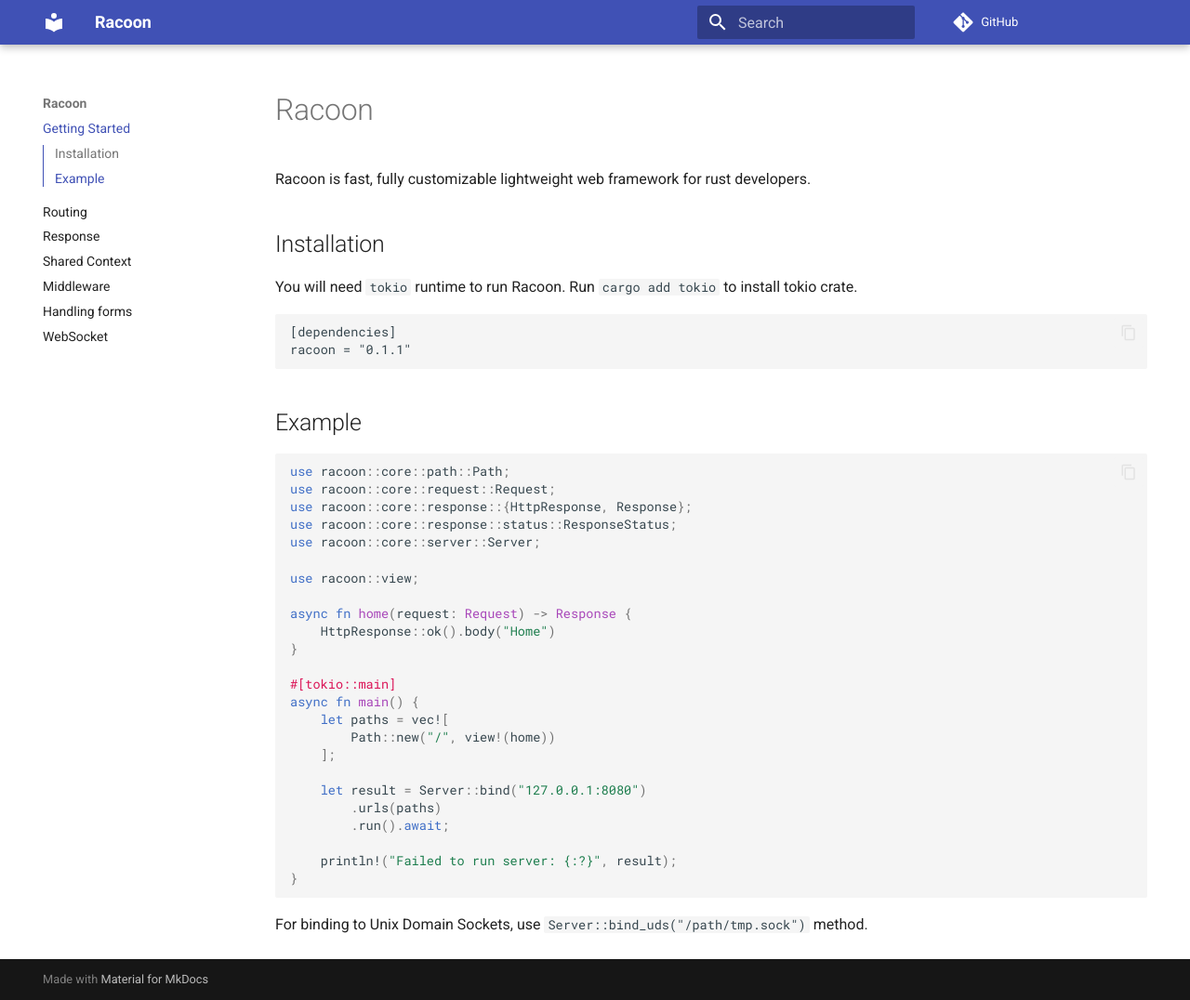
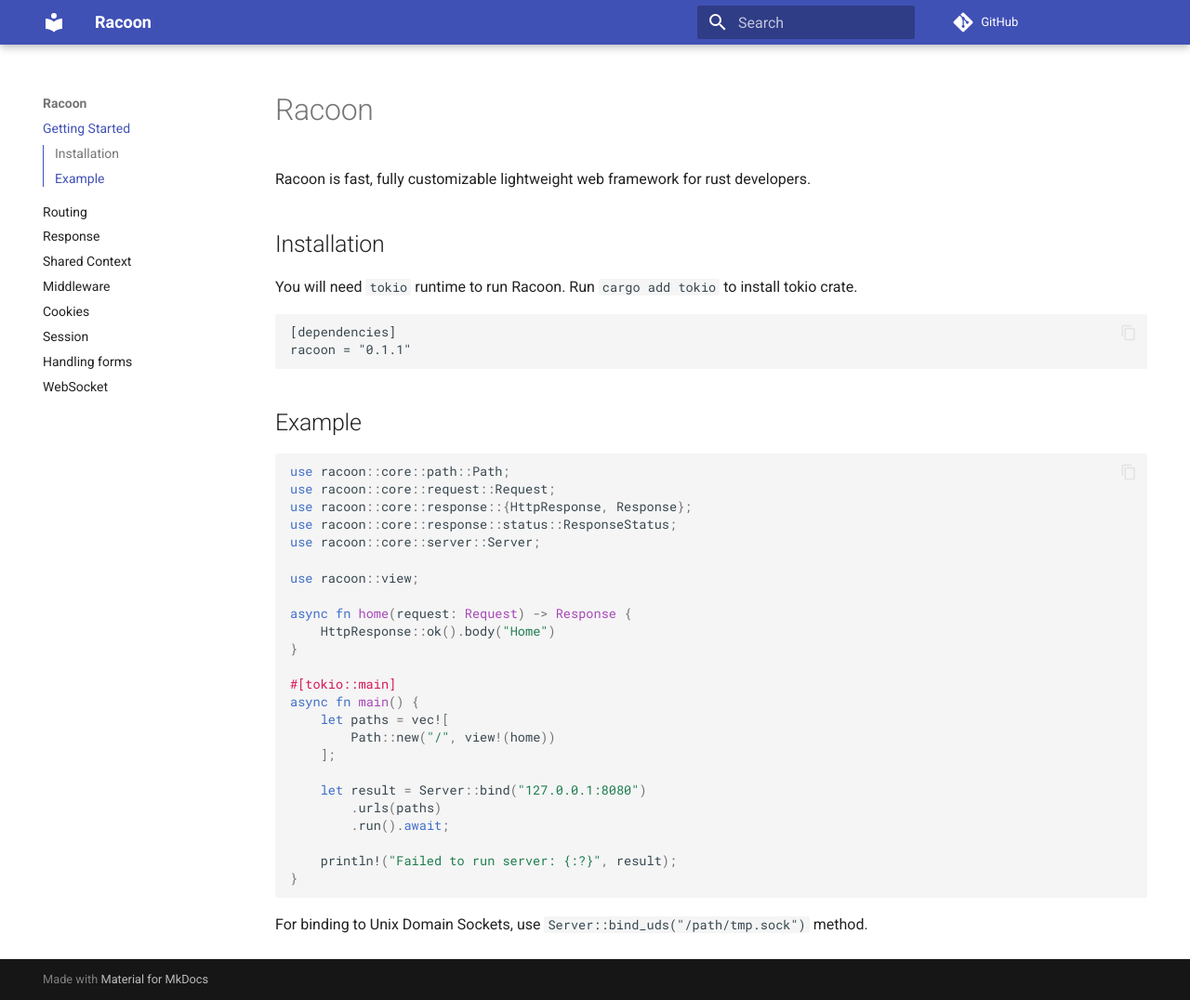
Before and after one commit to racoonframework/racoonframework.github.io, an MkDocs documentation site: the page built from docs/index.md, in a window 1280 px wide and 1076 px high. Shown: the whole window at 93% size. Built offline with MkDocs 1.6.1 and Material for MkDocs 9.7.7, drawn with Linux system fonts in a browser that asks for light colours; comment, search, counter and statistics services are not loaded.

Commit message:
docs: add session, cookie

```diff
--- a/mkdocs.yml
+++ b/mkdocs.yml
@@ -8,6 +8,8 @@ nav:
   - Response: response.md
   - Shared Context: shared-context.md
   - Middleware: middleware.md
+  - Cookies: cookies.md
+  - Session: session.md
   - Handling forms: forms.md
   - WebSocket: websocket.md
 
```
